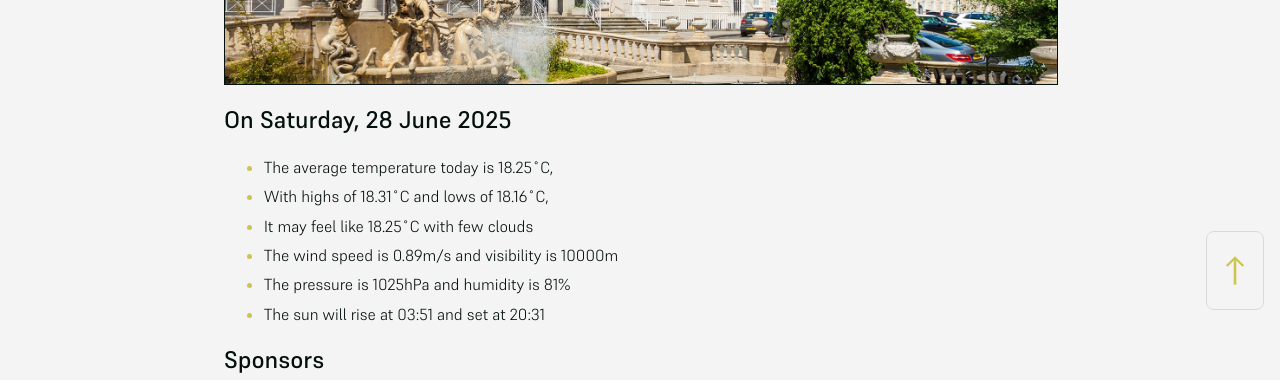
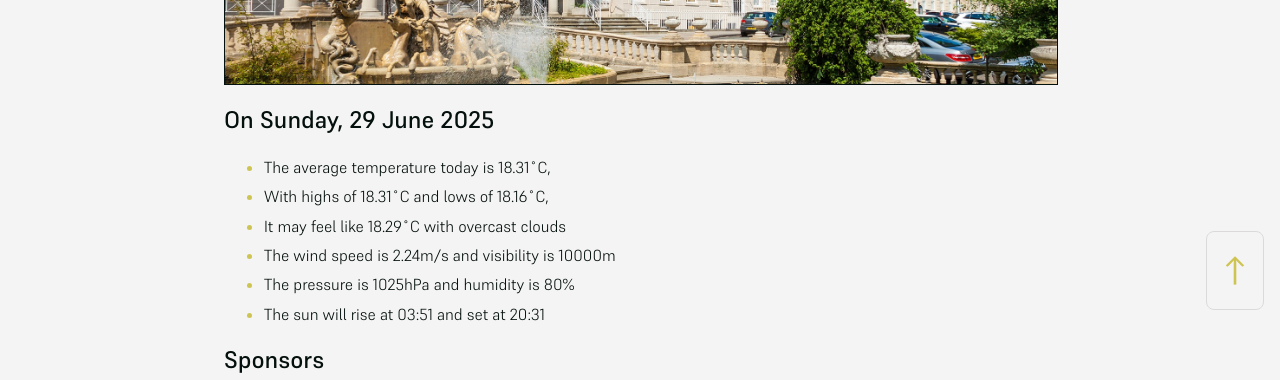
Before and after one commit to mat-0/cheltenham-open-data, a Jekyll site: the page built from index.md, in a window 1280 px wide. Shown: the part 574-954 px from the top of the page. Built offline with Jekyll 4.4.1, drawn with Linux system fonts in a browser that asks for light colours.

Commit message:
Updated 2025-06-29 01:24:52

```diff
--- a/index.md
+++ b/index.md
@@ -8,13 +8,13 @@ seo: Menu
 ![Logo](/images/logo.jpg){:width="832px"}
 
 <!-- weather_marker starts -->
-## On Saturday, 28 June 2025
+## On Sunday, 29 June 2025
 
-- The average temperature today is 18.25˚C,
+- The average temperature today is 18.31˚C,
 - With highs of 18.31˚C and lows of 18.16˚C,
-- It may feel like 18.25˚C with few clouds
-- The wind speed is 0.89m/s and visibility is 10000m
-- The pressure is 1025hPa and humidity is 81%
+- It may feel like 18.29˚C with overcast clouds
+- The wind speed is 2.24m/s and visibility is 10000m
+- The pressure is 1025hPa and humidity is 80%
 - The sun will rise at 03:51 and set at 20:31
 
 <!-- weather_marker ends -->
```
Also changed, not shown: _data/flood.json (+5 -48 lines), _pages/news.md (+5 -5 lines), _pages/terrorism.md (+1 -1 lines).
